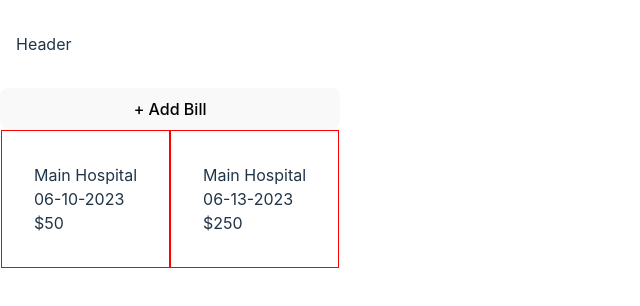
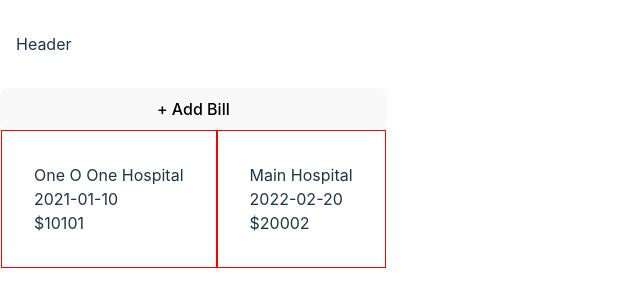
Before and after one commit to christinaor/medical-billing-app, a React (Vite) app: page / in a window 1280 px wide. Shown: the top 306 px of the page, without its empty margins (0-640 px from the left). Built offline with nearby package versions, Linux system fonts and the light colour scheme; the HTML template or start-up script is replaced by a standard one.

Commit message:
Add BillsContext to hold bills data

```diff
--- a/src/App.jsx
+++ b/src/App.jsx
@@ -2,14 +2,13 @@ import { useState, useEffect } from 'react';
 import { useNavigate, Routes, Route, Navigate } from 'react-router-dom';
 
 import { AddBillFormProvider } from './contexts/AddBillFormContext.jsx';
+import { BillsProvider } from './contexts/BillsContext.jsx';
 
 import AddBillFormPage from './containers/AddBillFormPage/AddBillFormPage.jsx';
 import AddBillSummary from './containers/AddBillSummary/AddBillSummary.jsx';
 import Homepage from './containers/Homepage/Homepage.jsx';
 import NotFound from './containers/NotFound/NotFound.jsx';
 
-// import reactLogo from './assets/react.svg'
-// import viteLogo from '/vite.svg'
 import './App.scss'
 
 export default function App() {
@@ -31,6 +30,7 @@ export default function App() {
   if (appLoaded) {
     return (
       <div>
+        <BillsProvider>
           <AddBillFormProvider>
             <Routes>
               <Route
@@ -54,6 +54,7 @@ export default function App() {
               />
             </Routes>
           </AddBillFormProvider>
+        </BillsProvider>
       </div>
     )
   } else {
--- a/src/components/BillsList/BillsList.jsx
+++ b/src/components/BillsList/BillsList.jsx
@@ -1,11 +1,17 @@
+import { useContext, useEffect } from 'react';
+
+import { BillsContext } from '../../contexts/BillsContext.jsx';
+
 import medicalBillsData from '../../../data/medical-bills';
 
 import styles from './styles.module.scss';
 
 export default function BillsList() {
+  const { bills } = useContext(BillsContext);
+
   return (
     <ul className={styles.billsList}>
-      {medicalBillsData?.map(bill => (
+      {bills?.map(bill => (
         <li key={`medical-bill-${bill.id}`} className={styles.billsListItem}>
           <div>{bill.hospital}</div>
           <div>{bill.serviceDate}</div>
--- /dev/null
+++ b/src/contexts/BillsContext.jsx
@@ -0,0 +1,38 @@
+import { createContext, useState } from 'react';
+
+const BillsContext = createContext();
+
+const BillsProvider = ({ children }) => {
+  const [bills, setBills] = useState([
+    {
+      name: 'Jane Doe',
+      address: '10-01 111th St',
+      hospital: 'One O One Hospital',
+      serviceDate: '2021-01-10',
+      amount: '10101',
+      // billUpload: '',
+    },
+    {
+      name: 'John Smith',
+      address: '100 Main St',
+      hospital: 'Main Hospital',
+      serviceDate: '2022-02-20',
+      amount: '20002',
+      // billUpload: '',
+    }
+  ]);
+
+  const updateBills = (newBill) => {
+    setBills([...bills, {...newBill}]);
+  };
+
+  console.log(bills)
+
+  return (
+    <BillsContext.Provider value={{ bills, updateBills }}>
+      {children}
+    </BillsContext.Provider>
+  );
+};
+
+export { BillsContext, BillsProvider };
```
Lines whose indentation alone changed are shown as unchanged.
